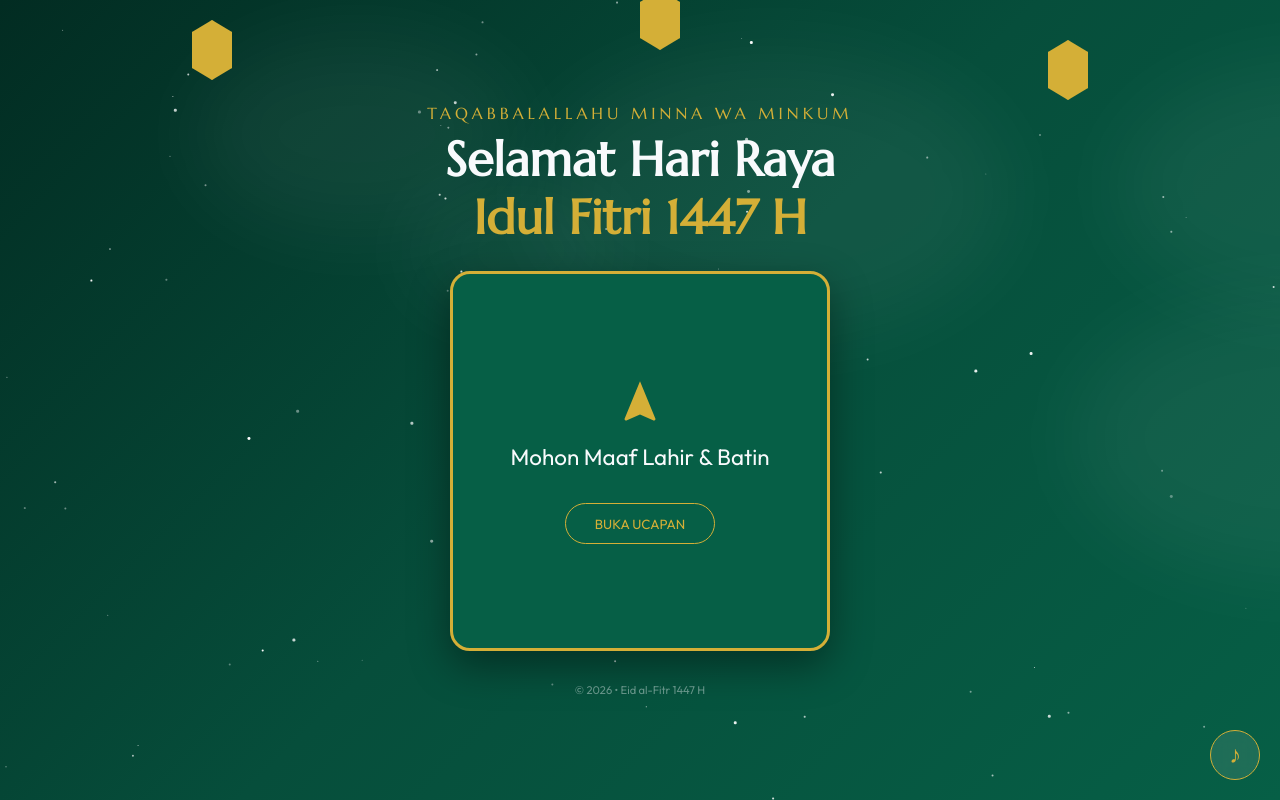
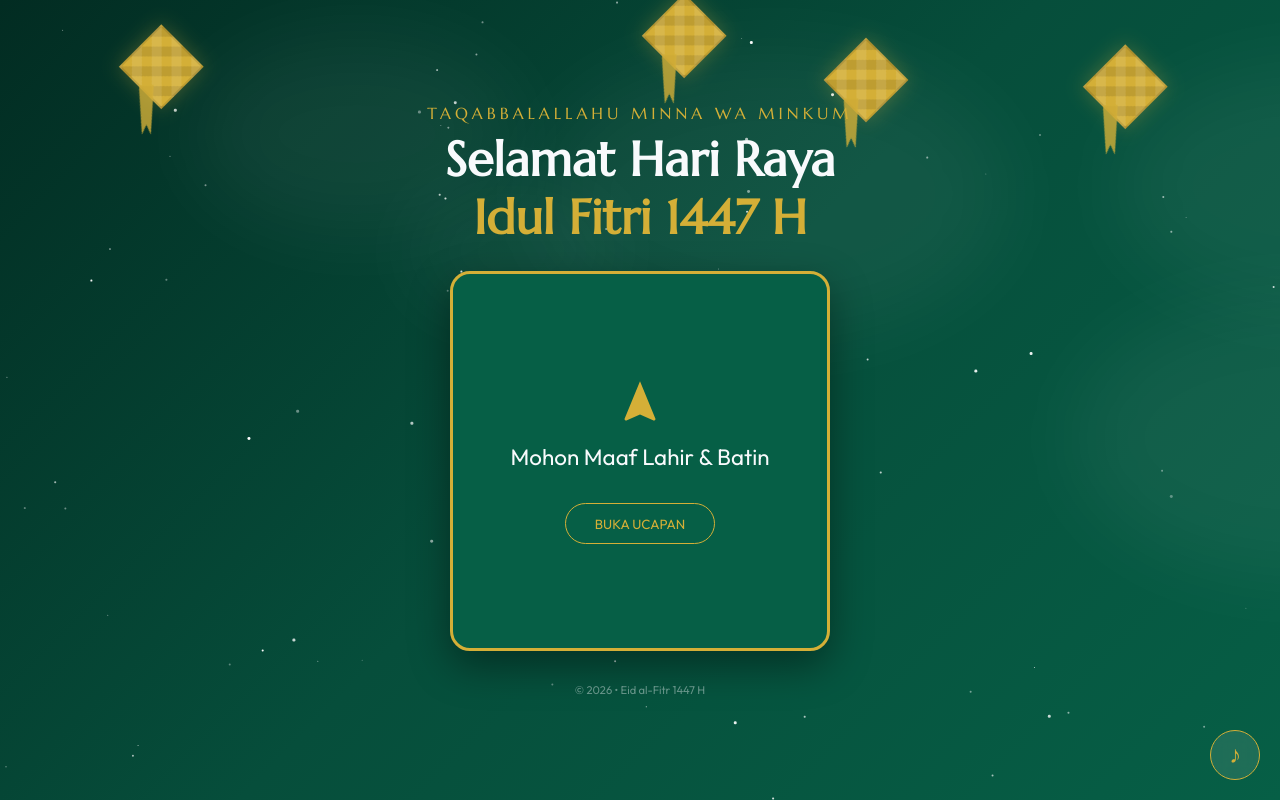
Before and after one commit to shandika/eid-al-fitr, a website built with Vite: page index.html in a window 1280 px wide. Built offline with nearby package versions, Linux system fonts and the light colour scheme.

Commit message:
ubah gambar lampion menjadi ketupat

```diff
--- a/index.html
+++ b/index.html
@@ -17,10 +17,11 @@
 
         <!-- Background Elements -->
         <div class="stars-container"></div>
-        <div class="lanterns-container">
-            <div class="lantern lantern-1"></div>
-            <div class="lantern lantern-2"></div>
-            <div class="lantern lantern-3"></div>
+        <div class="ketupat-container">
+            <div class="ketupat ketupat-1"></div>
+            <div class="ketupat ketupat-2"></div>
+            <div class="ketupat ketupat-3"></div>
+            <div class="ketupat ketupat-4"></div>
         </div>
 
         <main class="hero">
--- a/main.js
+++ b/main.js
@@ -16,7 +16,7 @@ document.addEventListener('DOMContentLoaded', () => {
     setupInteractivity();
 
     // Minimal GSAP animation to ensure visibility
-    gsap.set(['.sub-greeting', '.main-title', '.greeting-card', '.lantern'], { opacity: 1, visibility: 'visible' });
+    gsap.set(['.sub-greeting', '.main-title', '.greeting-card', '.ketupat'], { opacity: 1, visibility: 'visible' });
 
     // Entrance animation
     gsap.from('.hero', { opacity: 0, y: 10, duration: 1, ease: 'power2.out' });
@@ -109,6 +109,7 @@ function setupInteractivity() {
         const y = (e.clientY - window.innerHeight / 2) / 50;
         gsap.to('.stars-container', { x: x * 0.5, y: y * 0.5, duration: 1 });
         gsap.to('.clouds-container', { x: x * 1, y: y * 1, duration: 1.5 });
+        gsap.to('.ketupat', { x: x * 2, y: y * 2, duration: 2, stagger: 0.1 });
     });
 
     window.addEventListener('click', (e) => {
--- a/style.css
+++ b/style.css
@@ -85,27 +85,54 @@ h1, .sub-greeting {
   border-radius: 50%;
 }
 
-.lanterns-container {
+.ketupat-container {
   position: absolute;
   top: 0;
   width: 100%;
-  height: 200px;
+  height: 300px;
   pointer-events: none;
-  z-index: 5; /* Lower than hero text but visible */
+  z-index: 5;
+  overflow: hidden;
 }
 
-.lantern {
+.ketupat {
   position: absolute;
-  width: 40px;
+  width: 60px;
   height: 60px;
   background-color: var(--accent-gold);
-  clip-path: polygon(50% 0%, 100% 20%, 100% 80%, 50% 100%, 0% 80%, 0% 20%);
-  box-shadow: 0 0 30px var(--accent-gold);
+  transform: rotate(45deg);
+  box-shadow: 0 0 20px rgba(212, 175, 55, 0.3);
+  background-image:
+    repeating-linear-gradient(45deg, transparent, transparent 10px, rgba(255,255,255,0.1) 10px, rgba(255,255,255,0.1) 20px),
+    repeating-linear-gradient(-45deg, transparent, transparent 10px, rgba(0,0,0,0.1) 10px, rgba(0,0,0,0.1) 20px);
+  border: 2px solid rgba(0,0,0,0.1);
+  animation: float-ketupat 6s ease-in-out infinite;
 }
 
-.lantern-1 { left: 15%; top: 20px; }
-.lantern-2 { right: 15%; top: 40px; }
-.lantern-3 { left: 50%; top: -10px; opacity: 0.2; }
+/* Ribbons (Ekor Ketupat) */
+.ketupat::after {
+  content: '';
+  position: absolute;
+  bottom: -40px;
+  left: 50%;
+  width: 15px;
+  height: 50px;
+  background: var(--accent-gold);
+  opacity: 0.8;
+  clip-path: polygon(0 0, 100% 0, 80% 100%, 50% 80%, 20% 100%);
+  transform: rotate(-45deg) translateX(-50%);
+  transform-origin: top center;
+}
+
+.ketupat-1 { left: 10%; top: 40px; animation-delay: 0s; }
+.ketupat-2 { right: 10%; top: 60px; animation-delay: -2s; }
+.ketupat-3 { left: 50%; top: 20px; transform: rotate(45deg) scale(0.8); animation-delay: -4s; opacity: 0.6; }
+.ketupat-4 { right: 30%; top: 50px; transform: rotate(45deg) scale(0.7); animation-delay: -1s; opacity: 0.4; }
+
+@keyframes float-ketupat {
+  0%, 100% { transform: rotate(45deg) translateY(0); }
+  50% { transform: rotate(45deg) translateY(-20px); }
+}
 
 /* Mobile Friendly Refinements */
 @media (max-width: 600px) {
@@ -115,9 +142,9 @@ h1, .sub-greeting {
     z-index: 10;
   }
 
-  .lantern-1 { left: 5%; top: 10px; }
-  .lantern-2 { right: 5%; top: 20px; }
-  .lantern-3 { display: none !important; } /* Hide center lantern on mobile */
+  .ketupat-1 { left: 5%; top: 10px; }
+  .ketupat-2 { right: 5%; top: 20px; }
+  .ketupat-3, .ketupat-4 { display: none !important; }
 
   .greeting-header {
     margin-top: 1rem;
```
